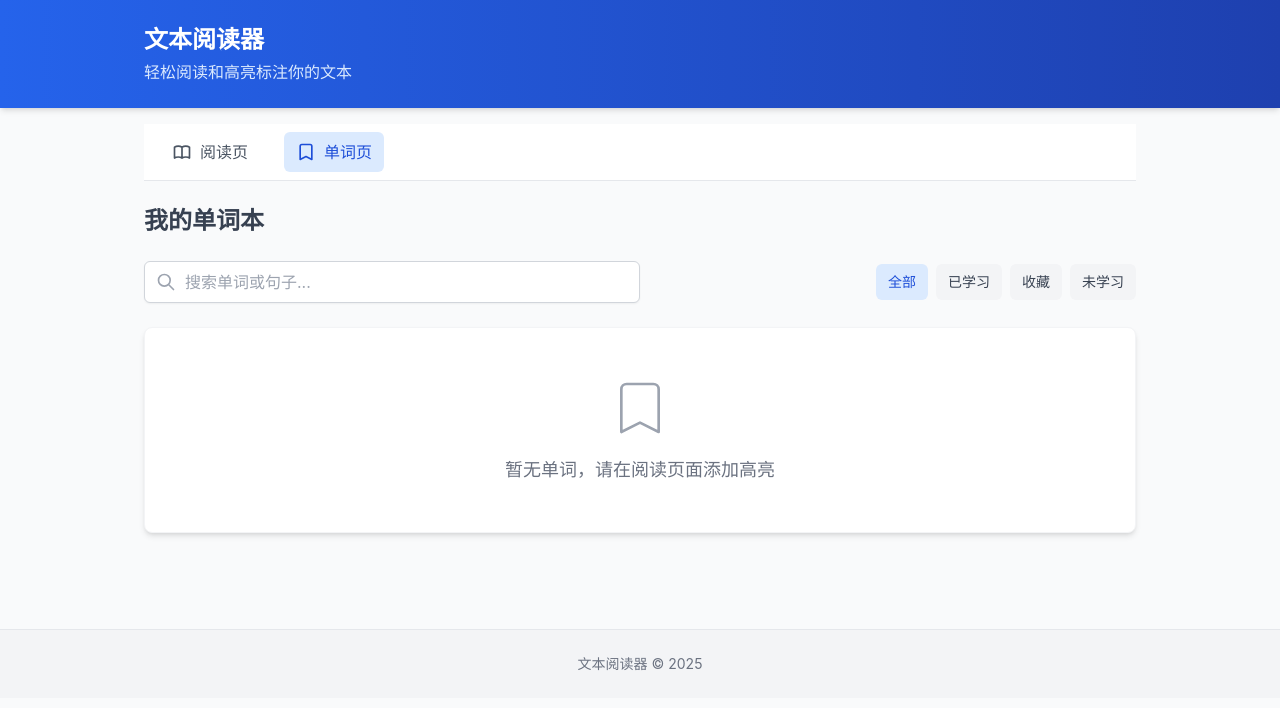
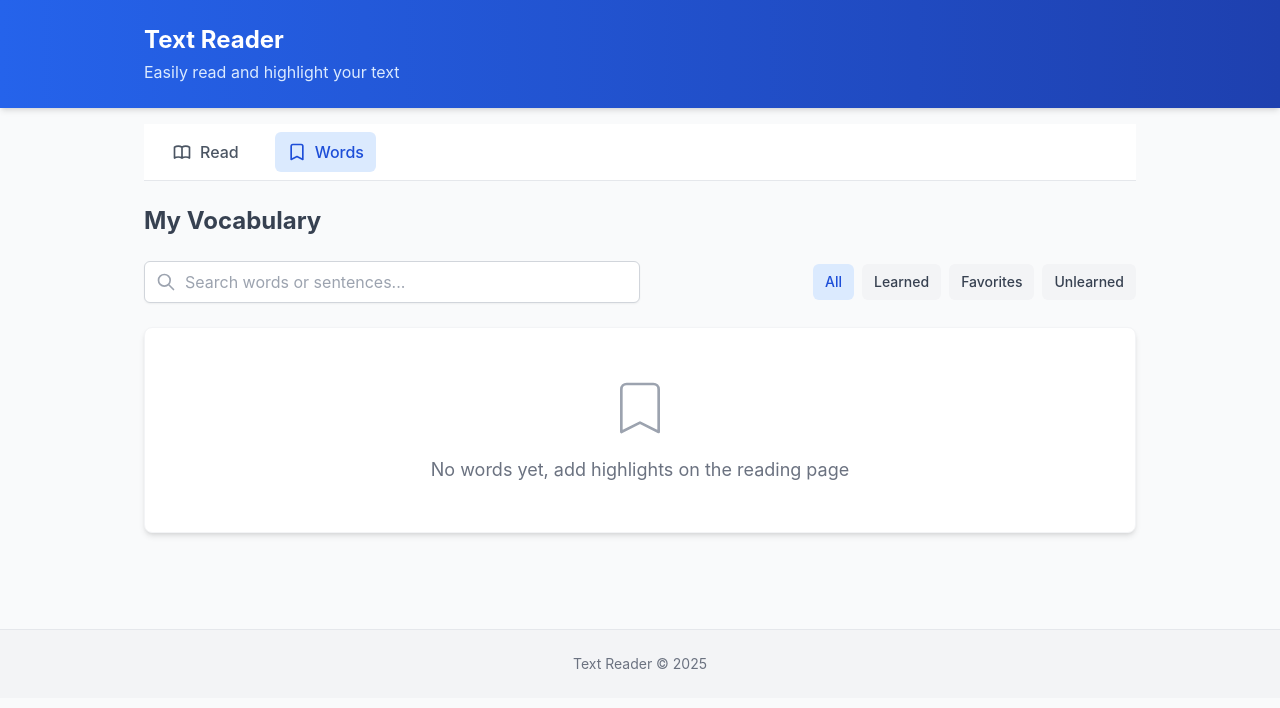
Before and after one commit to sherrrrryz/english-tools, a Next.js app: page /words in a window 1280 px wide. Shown: the top 708 px of the page. Built offline with nearby package versions, Linux system fonts and the light colour scheme.

Commit message:
language

```diff
--- a/app/components/HighlightCard.tsx
+++ b/app/components/HighlightCard.tsx
@@ -11,7 +11,7 @@ export default function HighlightCard({ highlight, onDelete }: HighlightCardProp
       <div className="p-3 border-b border-gray-100 bg-blue-50 flex justify-between items-center">
         <div className="flex items-center">
           <span className="text-xs text-gray-500">
-            {new Date(highlight.timestamp).toLocaleString('zh-CN', {
+            {new Date(highlight.timestamp).toLocaleString('en-US', {
               month: 'short',
               day: 'numeric',
               hour: '2-digit',
@@ -20,19 +20,19 @@ export default function HighlightCard({ highlight, onDelete }: HighlightCardProp
           </span>
           {highlight.isLearned && (
             <span className="ml-2 bg-green-100 text-green-800 text-xs px-2 py-0.5 rounded-full">
-              已学习
+              Learned
             </span>
           )}
           {highlight.isFavorite && (
             <span className="ml-2 bg-yellow-100 text-yellow-800 text-xs px-2 py-0.5 rounded-full">
-              已收藏
+              Favorite
             </span>
           )}
         </div>
         <button
           onClick={() => onDelete(highlight.id)}
           className="text-gray-400 hover:text-red-500 transition-colors duration-200"
-          aria-label="删除高亮"
+          aria-label="Delete highlight"
         >
           <svg xmlns="http://www.w3.org/2000/svg" className="h-4 w-4" fill="none" viewBox="0 0 24 24" stroke="currentColor">
             <path strokeLinecap="round" strokeLinejoin="round" strokeWidth={2} d="M6 18L18 6M6 6l12 12" />
--- a/app/components/Navbar.tsx
+++ b/app/components/Navbar.tsx
@@ -17,7 +17,7 @@ export default function Navbar() {
               <svg xmlns="http://www.w3.org/2000/svg" className="h-5 w-5 mr-2" fill="none" viewBox="0 0 24 24" stroke="currentColor">
                 <path strokeLinecap="round" strokeLinejoin="round" strokeWidth={2} d="M12 6.253v13m0-13C10.832 5.477 9.246 5 7.5 5S4.168 5.477 3 6.253v13C4.168 18.477 5.754 18 7.5 18s3.332.477 4.5 1.253m0-13C13.168 5.477 14.754 5 16.5 5c1.747 0 3.332.477 4.5 1.253v13C19.832 18.477 18.247 18 16.5 18c-1.746 0-3.332.477-4.5 1.253" />
               </svg>
-              阅读页
+              Read
             </div>
           </Link>
           <Link
@@ -29,7 +29,7 @@ export default function Navbar() {
               <svg xmlns="http://www.w3.org/2000/svg" className="h-5 w-5 mr-2" fill="none" viewBox="0 0 24 24" stroke="currentColor">
                 <path strokeLinecap="round" strokeLinejoin="round" strokeWidth={2} d="M5 5a2 2 0 012-2h10a2 2 0 012 2v16l-7-3.5L5 21V5z" />
               </svg>
-              单词页
+              Words
             </div>
           </Link>
         </div>
--- a/app/layout.tsx
+++ b/app/layout.tsx
@@ -2,8 +2,8 @@ import './globals.css'
 import type { Metadata } from 'next'
 
 export const metadata: Metadata = {
-  title: '文本阅读器',
-  description: '支持高亮标注的文本阅读器',
+  title: 'Text Reader',
+  description: 'Text reader with highlight annotation',
 }
 
 export default function RootLayout({
@@ -12,12 +12,12 @@ export default function RootLayout({
   children: React.ReactNode
 }) {
   return (
-    <html lang="zh">
+    <html lang="en">
       <body>
         <header className="bg-gradient-to-r from-blue-600 to-blue-800 text-white shadow-md">
           <div className="container mx-auto px-4 py-6 max-w-5xl">
-            <h1 className="text-2xl font-bold">文本阅读器</h1>
-            <p className="text-blue-100 mt-1">轻松阅读和高亮标注你的文本</p>
+            <h1 className="text-2xl font-bold">Text Reader</h1>
+            <p className="text-blue-100 mt-1">Easily read and highlight your text</p>
           </div>
         </header>
         <div className="container mx-auto px-4 max-w-5xl">
@@ -28,7 +28,7 @@ export default function RootLayout({
         </main>
         <footer className="bg-gray-100 border-t border-gray-200 mt-12">
           <div className="container mx-auto px-4 py-6 max-w-5xl text-center text-gray-500 text-sm">
-            文本阅读器 &copy; {new Date().getFullYear()}
+            Text Reader &copy; {new Date().getFullYear()}
           </div>
         </footer>
       </body>
--- a/app/page.tsx
+++ b/app/page.tsx
@@ -128,7 +128,7 @@ export default function Home() {
         linkElement.click();
       } catch (error) {
         console.error('导出数据时出错:', error);
-        alert('导出数据失败，请稍后再试');
+        alert('Export failed, please try again later');
       }
     }
   };
@@ -159,10 +159,10 @@ export default function Home() {
           setHighlights(importedData.highlights);
         }
 
-        alert('数据导入成功');
+        alert('Data imported successfully');
       } catch (error) {
         console.error('导入数据时出错:', error);
-        alert('导入数据失败，请确保文件格式正确');
+        alert('Import failed, please ensure the file is in the correct format');
       }
     };
 
@@ -178,7 +178,7 @@ export default function Home() {
     return (
       <div className="flex flex-col items-center justify-center min-h-[50vh]">
         <div className="animate-spin rounded-full h-12 w-12 border-b-2 border-blue-500 mb-4"></div>
-        <p className="text-lg">正在加载数据...</p>
+        <p className="text-lg">Loading data...</p>
       </div>
     );
   }
@@ -195,19 +195,19 @@ export default function Home() {
         <div className="md:col-span-3">
           <div className="mb-6">
             <div className="flex justify-between items-center mb-4">
-              <h2 className="text-2xl font-bold text-gray-800">我的文本</h2>
+              <h2 className="text-2xl font-bold text-gray-800">My Texts</h2>
               <div className="flex gap-2">
                 <button
                   onClick={handleExportData}
                   className="btn-success text-sm"
                 >
-                  导出数据
+                  Export Data
                 </button>
                 <button
                   onClick={handleImportData}
                   className="btn-primary text-sm"
                 >
-                  导入数据
+                  Import Data
                 </button>
                 <input
                   type="file"
@@ -226,7 +226,7 @@ export default function Home() {
                     <path strokeLinecap="round" strokeLinejoin="round" strokeWidth={1} d="M9 12h6m-6 4h6m2 5H7a2 2 0 01-2-2V5a2 2 0 012-2h5.586a1 1 0 01.707.293l5.414 5.414a1 1 0 01.293.707V19a2 2 0 01-2 2z" />
                   </svg>
                 </div>
-                <p className="text-gray-500 text-lg">暂无内容，请上传文本</p>
+                <p className="text-gray-500 text-lg">No content yet, please upload text</p>
               </div>
             ) : (
               documents.map(doc => (
@@ -247,9 +247,9 @@ export default function Home() {
                           <svg xmlns="http://www.w3.org/2000/svg" className="h-5 w-5 mr-2" fill="none" viewBox="0 0 24 24" stroke="currentColor">
                             <path strokeLinecap="round" strokeLinejoin="round" strokeWidth={2} d="M5 5a2 2 0 012-2h10a2 2 0 012 2v16l-7-3.5L5 21V5z" />
                           </svg>
-                          单词本
+                          Vocabulary
                         </h3>
-                        <div className="grid grid-cols-1 gap-3">
+                        <div className="grid grid-cols-1 md:grid-cols-2 gap-3">
                           {highlights
                             .filter(h => h.textId === doc.id)
                             .map(highlight => (
@@ -258,7 +258,8 @@ export default function Home() {
                                 highlight={highlight}
                                 onDelete={handleHighlightDelete}
                               />
-                            ))}
+                            ))
+                          }
                         </div>
                       </div>
                     ) : null}
--- a/app/words/page.tsx
+++ b/app/words/page.tsx
@@ -97,7 +97,7 @@ export default function WordsPage() {
     return (
       <div className="flex flex-col items-center justify-center min-h-[50vh]">
         <div className="animate-spin rounded-full h-12 w-12 border-b-2 border-blue-500 mb-4"></div>
-        <p className="text-lg">正在加载数据...</p>
+        <p className="text-lg">Loading data...</p>
       </div>
     );
   }
@@ -107,7 +107,7 @@ export default function WordsPage() {
       <Navbar />
 
       <div className="mb-8">
-        <h1 className="text-2xl font-bold mb-6">我的单词本</h1>
+        <h1 className="text-2xl font-bold mb-6">My Vocabulary</h1>
 
         <div className="flex flex-col md:flex-row justify-between items-start md:items-center gap-4 mb-6">
           <div className="relative w-full md:w-1/2">
@@ -119,7 +119,7 @@ export default function WordsPage() {
             <input
               type="text"
               className="block w-full pl-10 pr-3 py-2 border border-gray-300 rounded-md shadow-sm placeholder-gray-400 focus:outline-none focus:ring-blue-500 focus:border-blue-500"
-              placeholder="搜索单词或句子..."
+              placeholder="Search words or sentences..."
               value={searchQuery}
               onChange={(e) => setSearchQuery(e.target.value)}
             />
@@ -132,7 +132,7 @@ export default function WordsPage() {
                 filter === 'all' ? 'bg-blue-100 text-blue-700' : 'bg-gray-100 text-gray-700 hover:bg-gray-200'
               }`}
             >
-              全部
+              All
             </button>
             <button
               onClick={() => setFilter('learned')}
@@ -140,7 +140,7 @@ export default function WordsPage() {
                 filter === 'learned' ? 'bg-green-100 text-green-700' : 'bg-gray-100 text-gray-700 hover:bg-gray-200'
               }`}
             >
-              已学习
+              Learned
             </button>
             <button
               onClick={() => setFilter('favorite')}
@@ -148,7 +148,7 @@ export default function WordsPage() {
                 filter === 'favorite' ? 'bg-yellow-100 text-yellow-700' : 'bg-gray-100 text-gray-700 hover:bg-gray-200'
               }`}
             >
-              收藏
+              Favorites
             </button>
             <button
               onClick={() => setFilter('unlearned')}
@@ -156,7 +156,7 @@ export default function WordsPage() {
                 filter === 'unlearned' ? 'bg-red-100 text-red-700' : 'bg-gray-100 text-gray-700 hover:bg-gray-200'
               }`}
             >
-              未学习
+              Unlearned
             </button>
           </div>
         </div>
@@ -175,7 +175,7 @@ export default function WordsPage() {
                     className={`p-1 rounded-full ${
                       highlight.isLearned ? 'bg-green-500 text-white' : 'bg-gray-200 text-gray-600 hover:bg-gray-300'
                     }`}
-                    title={highlight.isLearned ? "已学习" : "标记为已学习"}
+                    title={highlight.isLearned ? "Learned" : "Mark as learned"}
                   >
                     <svg xmlns="http://www.w3.org/2000/svg" className="h-4 w-4" fill="none" viewBox="0 0 24 24" stroke="currentColor">
                       <path strokeLinecap="round" strokeLinejoin="round" strokeWidth={2} d="M5 13l4 4L19 7" />
@@ -186,7 +186,7 @@ export default function WordsPage() {
                     className={`p-1 rounded-full ${
                       highlight.isFavorite ? 'bg-yellow-500 text-white' : 'bg-gray-200 text-gray-600 hover:bg-gray-300'
                     }`}
-                    title={highlight.isFavorite ? "已收藏" : "收藏"}
+                    title={highlight.isFavorite ? "Favorited" : "Add to favorites"}
                   >
                     <svg xmlns="http://www.w3.org/2000/svg" className="h-4 w-4" fill="none" viewBox="0 0 24 24" stroke="currentColor">
                       <path strokeLinecap="round" strokeLinejoin="round" strokeWidth={2} d="M11.049 2.927c.3-.921 1.603-.921 1.902 0l1.519 4.674a1 1 0 00.95.69h4.915c.969 0 1.371 1.24.588 1.81l-3.976 2.888a1 1 0 00-.363 1.118l1.518 4.674c.3.922-.755 1.688-1.538 1.118l-3.976-2.888a1 1 0 00-1.176 0l-3.976 2.888c-.783.57-1.838-.197-1.538-1.118l1.518-4.674a1 1 0 00-.363-1.118l-3.976-2.888c-.783-.57-.38-1.81.588-1.81h4.914a1 1 0 00.951-.69l1.519-4.674z" />
@@ -203,7 +203,7 @@ export default function WordsPage() {
                 </svg>
               </div>
               <p className="text-gray-500 text-lg">
-                {searchQuery ? '没有找到匹配的单词' : '暂无单词，请在阅读页面添加高亮'}
+                {searchQuery ? 'No matching words found' : 'No words yet, add highlights on the reading page'}
               </p>
             </div>
           )}
```
Also changed, not shown: app/components/TextReader.tsx (+8 -8 lines), app/components/TextUploader.tsx (+4 -4 lines).
